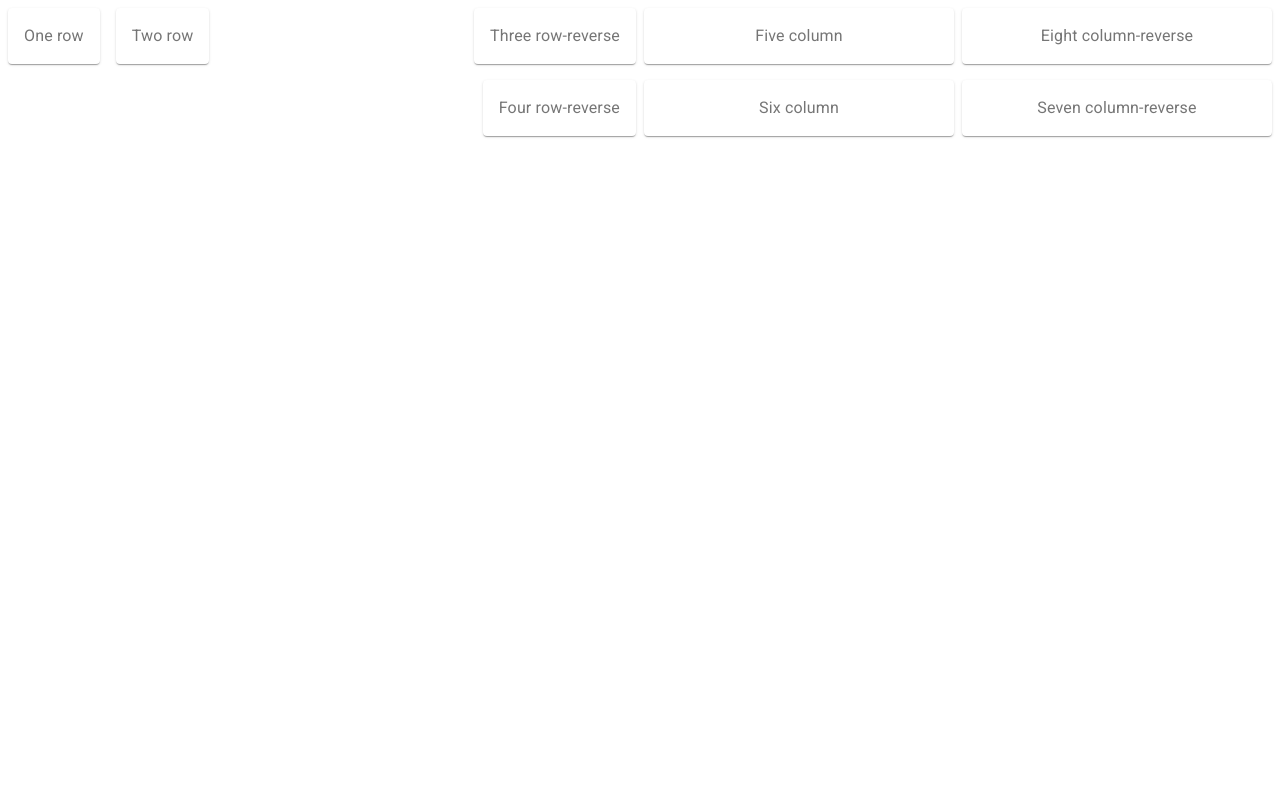
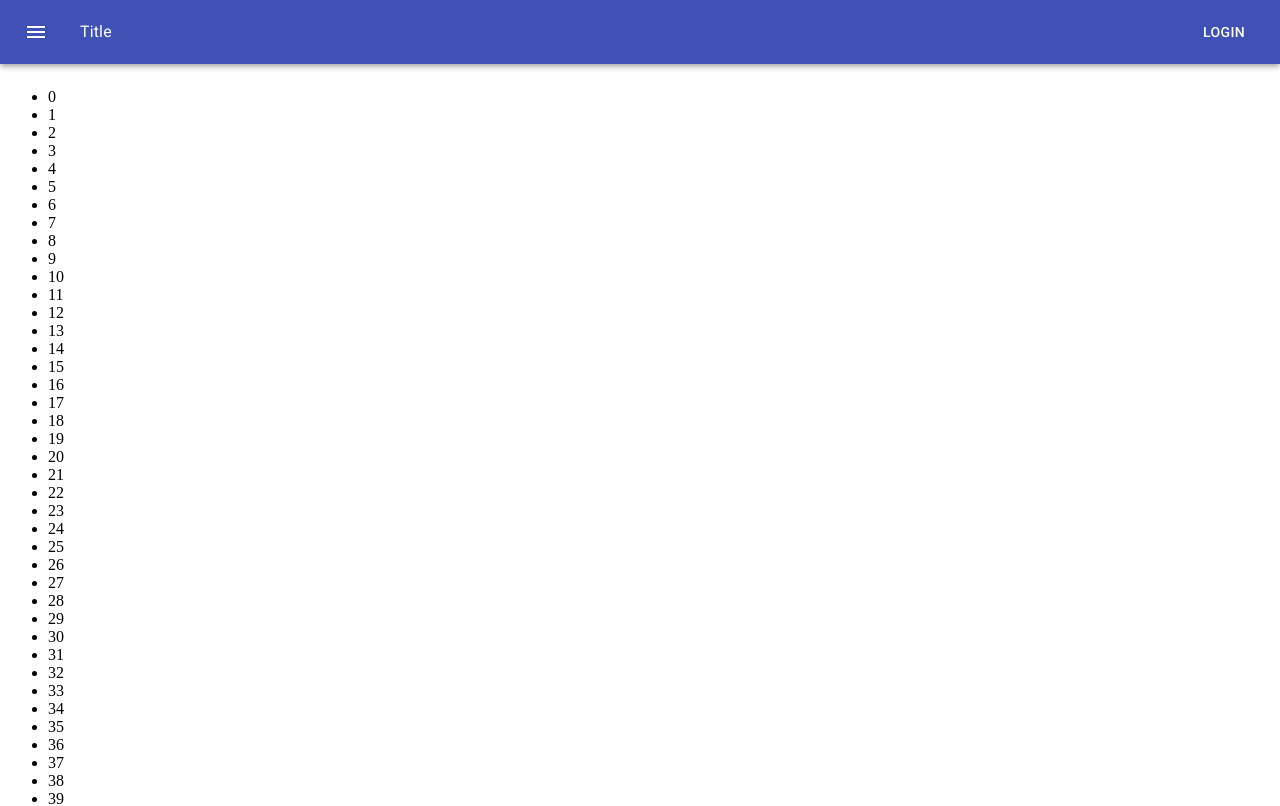
Before and after one commit to stepGT/this_react_materialUI, a React (Create React App) app: page / in a window 1280 px wide. Shown: the top 806 px of the page. Built offline with nearby package versions, Linux system fonts and the light colour scheme.

Commit message:
AppBars FixedPosition

```diff
--- a/package.json
+++ b/package.json
@@ -4,9 +4,11 @@
   "private": true,
   "dependencies": {
     "@material-ui/core": "^4.11.4",
+    "@material-ui/icons": "^4.11.2",
     "@testing-library/jest-dom": "^5.11.4",
     "@testing-library/react": "^11.1.0",
     "@testing-library/user-event": "^12.1.10",
+    "fontsource-roboto": "^4.0.0",
     "react": "^17.0.2",
     "react-dom": "^17.0.2",
     "react-scripts": "4.0.3",
--- a/src/App.js
+++ b/src/App.js
@@ -1,7 +1,7 @@
-import ColumnDirection from "./Grid/ColumnDirection";
+import FixedPosition from "./AppBars/FixedPosition";
 
 function App() {
-  return <ColumnDirection />;
+  return <FixedPosition />;
 }
 
 export default App;
--- /dev/null
+++ b/src/AppBars/FixedPosition.js
@@ -0,0 +1,53 @@
+import React from "react";
+import { withStyles } from "@material-ui/core/styles";
+import AppBar from "@material-ui/core/AppBar";
+import Toolbar from "@material-ui/core/Toolbar";
+import Typography from "@material-ui/core/Typography";
+import Button from "@material-ui/core/Button";
+import IconButton from "@material-ui/core/IconButton";
+import MenuIcon from "@material-ui/icons/Menu";
+
+const styles = (theme) => {
+    console.log(theme.mixins.toolbar)
+  return {
+    root: {
+      flexGrow: 1,
+    },
+    flex: {
+      flex: 1,
+    },
+    menuButton: {
+      marginLeft: -12,
+      marginRight: 20,
+    },
+    toolbarMargin: theme.mixins.toolbar,
+  };
+};
+
+const FixedPosition = withStyles(styles)(({ classes }) => (
+  <div className={classes.root}>
+    <AppBar position="fixed">
+      <Toolbar>
+        <IconButton
+          className={classes.menuButton}
+          color="inherit"
+          aria-label="Menu"
+        >
+          <MenuIcon />
+        </IconButton>
+        <Typography variant="subtitle1" color="inherit" className={classes.flex}>
+          Title
+        </Typography>
+        <Button color="inherit">Login</Button>
+      </Toolbar>
+    </AppBar>
+    <div className={classes.toolbarMargin} />
+    <ul>
+      {new Array(500).fill(null).map((v, i) => (
+        <li key={i}>{i}</li>
+      ))}
+    </ul>
+  </div>
+));
+
+export default FixedPosition;
```
Also changed, not shown: 2 other files (tests, documents, lock files or other folders).
